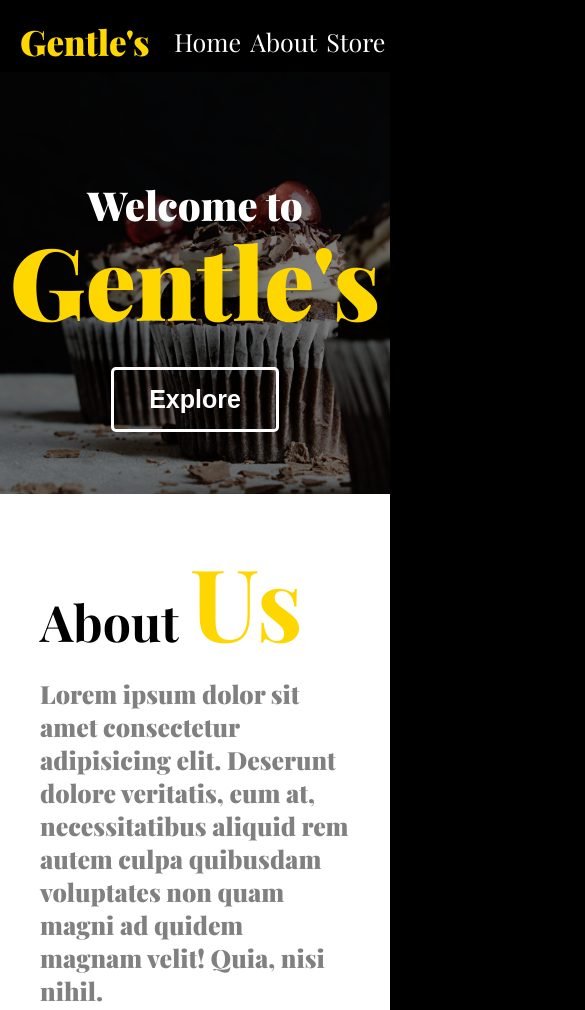
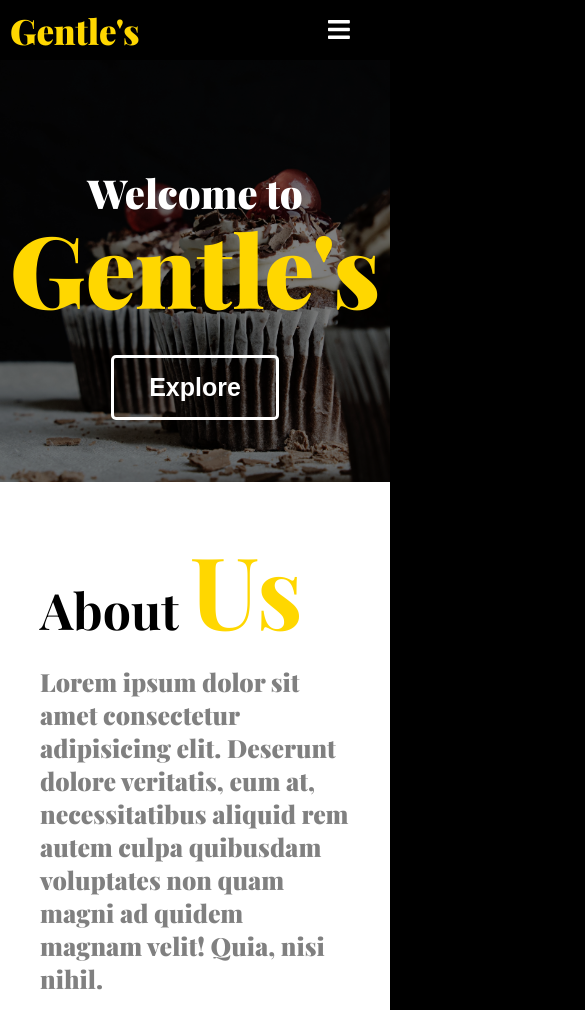
Before and after one commit to kaz1996/gentles, a website built with webpack: page src/index.html in a window 390 px wide. Shown: the top 1010 px of the page, 585 px wide, since content can reach past the window. Built offline with nearby package versions, Linux system fonts and the light colour scheme.

Commit message:
Make header responsible

```diff
--- a/src/index.html
+++ b/src/index.html
@@ -7,19 +7,22 @@
   <body class="page">
     <header class="header page__header">
       <a href="/" class="header__logo">Gentle's</a>
-      <nav class="nav-bar header__nav-bar">
+      <nav class="nav-bar header__nav-bar" id="js-nav">
         <ul class="nav-bar__items">
           <li class="nav-bar__item">
             <a class="nav-bar__link" href="/">Home</a>
           </li>
-          <li class="nav-bar-item">
+          <li class="nav-bar__item">
             <a class="nav-bar__link" href="#js-about" id="js-about-link">About</a>
           </li>
-          <li class="nav-bar-item">
+          <li class="nav-bar__item">
             <a class="nav-bar__link" href="#js-store" id="js-store-link">Store</a>
           </li>
         </ul>
       </nav>
+          <button class="header__burger-button" id="js-burger">
+            <i class="fas fa-bars"></i>
+          </button>
       <span class="header__phone-num">
         <i class="fas fa-phone"></i>
         123 456 789
--- a/src/scss/layout/_header.scss
+++ b/src/scss/layout/_header.scss
@@ -1,4 +1,5 @@
 .header {
+  box-sizing: border-box;
   height: 5vh;
   display: flex;
   align-items: center;
@@ -28,7 +29,7 @@
     text-align: center;
     display: none;
 
-    @include respond-to('medium') {
+    @include respond-to('large') {
       display: block;
     }
   }
@@ -37,8 +38,24 @@
     display: none;
     margin-right: 2rem;
 
-    @include respond-to('medium') {
+    @include respond-to('large') {
       display: block;
     }
   }
+
+  &__burger-button {
+    @include nonSquareButton($white-color, transparent);
+    font-size: 2.5rem;
+    margin-right: 3rem;
+    transition: all .5s ease-out;
+    outline-color: transparent;
+
+    &--open {
+      transform: rotate(90deg);
+    }
+
+    @include respond-to('large') {
+      display: none;
+    }
+  }
 }
--- a/src/scss/layout/_nav-bar.scss
+++ b/src/scss/layout/_nav-bar.scss
@@ -1,14 +1,57 @@
 .nav-bar {
+  width: 50%;
+  height: 95vh;
+  position: absolute;
+  top: 5vh;
+  right: 0;
+  z-index: 30;
+  background-color: $dark-color;
+  transform: translateX(100%);
+  transition: transform .5s ease-out;
+
+  &--open {
+    transform: translateX(0);
+  }
+
+  @include respond-to('large') {
+    height: 5vh;
+    position: static;
+    transform: none;
+    transition: none;
+  }
+
   &__items {
     @include list();
+    height: 50%;
     display: flex;
+    flex-direction: column;
     justify-content: space-around;
+    align-items: center;
     font-weight: $normal;
     padding-left: 2rem;
+
+    @include respond-to('large') {
+      height: 100%;
+      flex-direction: row;
+    }
   }
 
   &__item {
     display: block;
+    opacity: 0;
+
+    @include animation(itemFade) {
+      0% {
+        opacity: 0;
+      }
+      100% {
+        opacity: 1;
+      }
+    }
+
+    @include respond-to('large') {
+      opacity: 1;
+    }
   }
 
   &__link {
@@ -17,7 +60,7 @@
     color: $white-color;
 
     &:hover {
-      opacity: .7;
+      opacity: 0.7;
     }
   }
 }
--- a/src/scss/layout/_page.scss
+++ b/src/scss/layout/_page.scss
@@ -6,8 +6,9 @@
   color: $white-color;
   background-color: $dark-color;
   margin: 0;
+  overflow-x: hidden;
 
   &__header {
-    padding: 2rem 0 1rem 2rem;
+    padding: 3rem 1rem;
   }
 }
```
